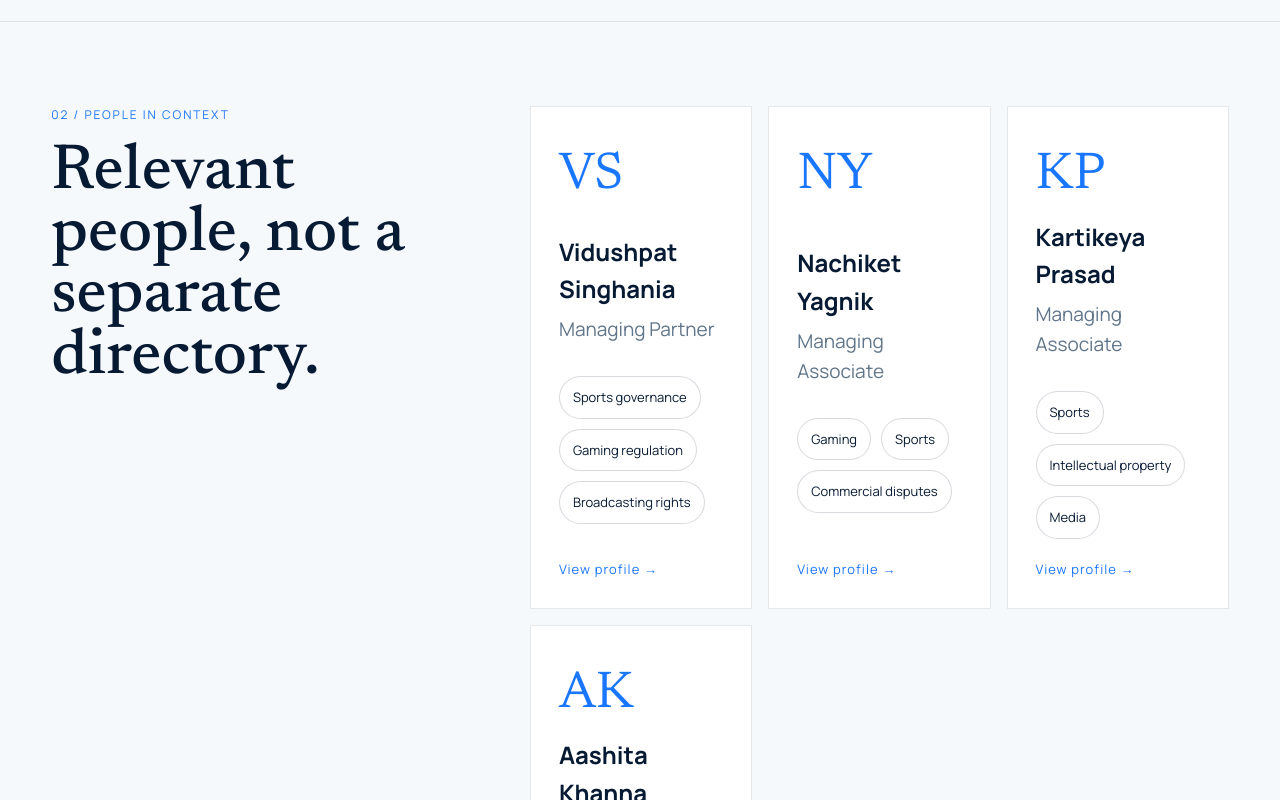
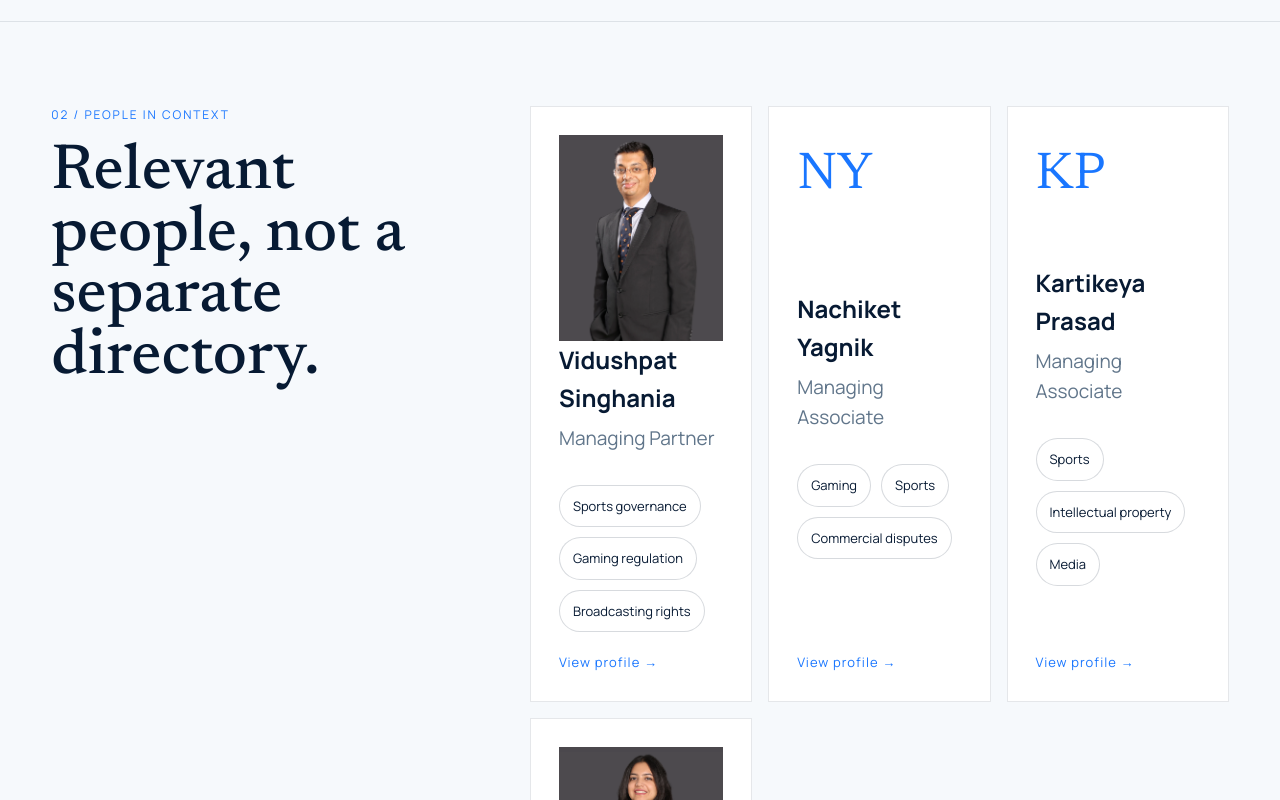
Before and after one commit to gthawani-del/ProjectKR, a Next.js app: page /sector/gaming in a window 1280 px wide. Shown: the part 1340-2140 px from the top of the page. Built offline with nearby package versions, Linux system fonts and the light colour scheme.

Commit message:
Use available team portraits in sector context cards

```diff
--- a/app/sector/[id]/page.tsx
+++ b/app/sector/[id]/page.tsx
@@ -4,7 +4,7 @@ import { notFound } from 'next/navigation';
 import InternalShell from '@/components/InternalShell';
 import { lawyers, sectors, signals } from '@/data/siteData';
 import { matters } from '@/data/contentData';
-import { sectorImages } from '@/data/imageAssets';
+import { peopleImages, sectorImages } from '@/data/imageAssets';
 
 export function generateStaticParams(){return sectors.map((sector)=>({id:sector.id}));}
 export default async function SectorPage({params}:{params:Promise<{id:string}>}){
@@ -15,7 +15,7 @@ export default async function SectorPage({params}:{params:Promise<{id:string}>})
  return <InternalShell><main>
   <section className="internal-hero"><div><div className="internal-kicker">Sector intelligence / {sector.name}</div><h1>{sector.name}</h1><p>{sector.summary}</p></div><aside className="internal-side"><div className="internalHeroMedia"><Image src={sectorImages[sector.id]} alt={`${sector.name} sector`} fill sizes="(max-width: 768px) 100vw, 38vw" priority /></div><small>Key matters</small><div className="tag-list">{sector.matters.map((matter)=><span className="tag" key={matter}>{matter}</span>)}</div></aside></section>
   <section className="internal-section"><div className="section-grid"><div><div className="section-label">01 / Matters</div><h2>{sector.strapline}</h2></div><div className="matter-list">{sector.matters.map((name,index)=>{const matter=sectorMatters.find((m)=>m.name===name);return <div className="matter-row" key={name}><span>{String(index+1).padStart(2,'0')}</span><strong>{name}</strong>{matter?<Link href={`/matters/${matter.id}`} aria-label={`Open ${name}`}>↗</Link>:<span aria-hidden="true">—</span>}</div>})}</div></div></section>
-  <section className="internal-section"><div className="section-grid"><div><div className="section-label">02 / People in context</div><h2>Relevant people, not a separate directory.</h2></div><div className="people-context">{relatedLawyers.map((lawyer)=><article className="person-node" key={lawyer.id}><div className="initials">{lawyer.initials}</div><h3>{lawyer.name}</h3><p>{lawyer.role}</p><div className="tag-list">{lawyer.worksAcross.slice(0,3).map((item)=><span className="tag" key={item}>{item}</span>)}</div><Link href={`/people/${lawyer.id}`}>View profile →</Link></article>)}</div></div></section>
+  <section className="internal-section"><div className="section-grid"><div><div className="section-label">02 / People in context</div><h2>Relevant people, not a separate directory.</h2></div><div className="people-context">{relatedLawyers.map((lawyer)=><article className="person-node" key={lawyer.id}>{peopleImages[lawyer.id]?<div className="lawyerPortrait"><Image src={peopleImages[lawyer.id]} alt={lawyer.name} fill sizes="(max-width: 768px) 88vw, 28vw" /></div>:<div className="initials">{lawyer.initials}</div>}<h3>{lawyer.name}</h3><p>{lawyer.role}</p><div className="tag-list">{lawyer.worksAcross.slice(0,3).map((item)=><span className="tag" key={item}>{item}</span>)}</div><Link href={`/people/${lawyer.id}`}>View profile →</Link></article>)}</div></div></section>
   <section className="internal-section internal-section--dark"><div className="section-grid"><div><div className="section-label">03 / Regulatory signals</div><h2>Current context around the sector.</h2></div><div className="signal-stack">{relatedSignals.length?relatedSignals.map((signal)=><div className="signal-row" key={signal.id}><small>{signal.date}</small><small>{signal.jurisdiction} / {signal.category}</small><strong>{signal.title}</strong><Link href={`/insights/${signal.id}`}>→</Link></div>):<div className="signal-row"><strong>No editorial signal is currently published for this sector.</strong></div>}</div></div></section>
  </main></InternalShell>;
 }
```
